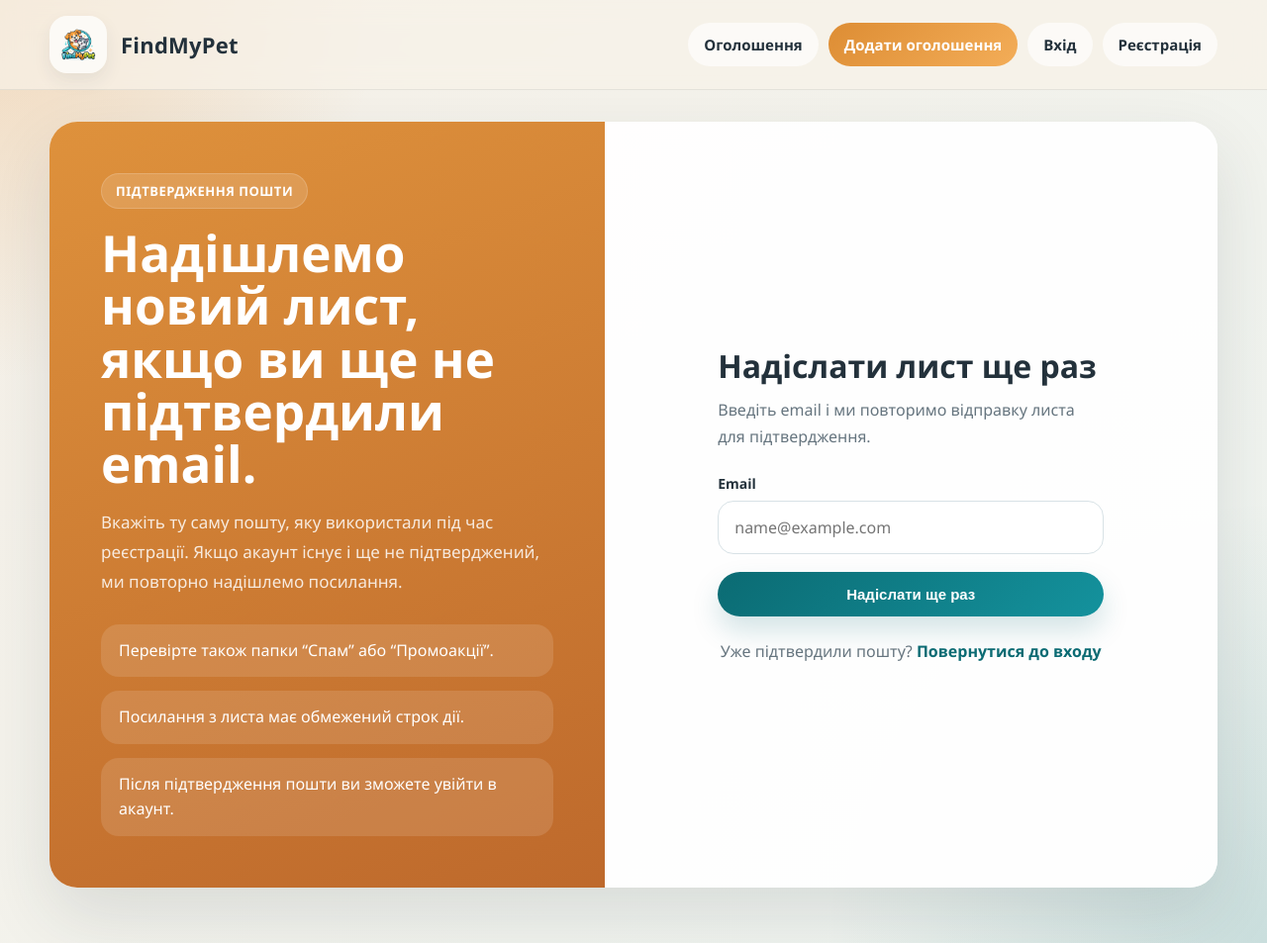
After one commit to Andriiboichuk22/FindMyPet, a Flask app: page /resend-verification in a window 1280 px wide. The commit adds this page. Shown: the whole page at 99% size. Run offline with Flask 3, Linux system fonts and the light colour scheme.

Commit message:
add mail confirmation and add administrator

```diff
--- a/app.py
+++ b/app.py
@@ -43,6 +43,10 @@ MAIL_FROM = os.getenv('MAIL_FROM') or getattr(config, 'MAIL_FROM', MAIL_USERNAME
 PASSWORD_RESET_SALT = os.getenv('PASSWORD_RESET_SALT') or getattr(config, 'PASSWORD_RESET_SALT', 'password-reset-salt')
 PASSWORD_RESET_EXPIRES_MINUTES = int(
     os.getenv('PASSWORD_RESET_EXPIRES_MINUTES') or getattr(config, 'PASSWORD_RESET_EXPIRES_MINUTES', 30)
+)
+EMAIL_VERIFICATION_SALT = os.getenv('EMAIL_VERIFICATION_SALT') or getattr(config, 'EMAIL_VERIFICATION_SALT', 'email-verification-salt')
+EMAIL_VERIFICATION_EXPIRES_HOURS = int(
+    os.getenv('EMAIL_VERIFICATION_EXPIRES_HOURS') or getattr(config, 'EMAIL_VERIFICATION_EXPIRES_HOURS', 24)
 )
 
 db = SQLAlchemy(app)
@@ -167,12 +171,54 @@ def verify_password_reset_token(token):
     return User.query.filter_by(email=email).first()
 
 
+def generate_email_verification_token(user):
+    serializer = get_token_serializer()
+    return serializer.dumps(user.email, salt=EMAIL_VERIFICATION_SALT)
+
+
+def verify_email_verification_token(token):
+    serializer = get_token_serializer()
+    email = serializer.loads(
+        token,
+        salt=EMAIL_VERIFICATION_SALT,
+        max_age=EMAIL_VERIFICATION_EXPIRES_HOURS * 3600,
+    )
+    return User.query.filter_by(email=email).first()
+
+
+def send_email_verification(user):
+    verification_token = generate_email_verification_token(user)
+    verification_link = url_for('verify_email', token=verification_token, _external=True)
+    email_body = (
+        'Підтвердіть свою пошту для FindMyPet.\n\n'
+        f'Перейдіть за посиланням:\n{verification_link}\n\n'
+        f'Посилання дійсне {EMAIL_VERIFICATION_EXPIRES_HOURS} годин.\n'
+        'Якщо ви не створювали акаунт, просто проігноруйте цей лист.'
+    )
+    send_email_message('FindMyPet - підтвердження пошти', user.email, email_body)
+
+
 def login_required(view_func):
     @wraps(view_func)
     def wrapped_view(*args, **kwargs):
         if not session.get('user_id'):
             flash('Спочатку увійдіть у свій акаунт')
             return redirect(url_for('login'))
+        return view_func(*args, **kwargs)
+
+    return wrapped_view
+
+
+def admin_required(view_func):
+    @wraps(view_func)
+    def wrapped_view(*args, **kwargs):
+        current_user = get_current_user()
+        if not current_user:
+            flash('Спочатку увійдіть у свій акаунт')
+            return redirect(url_for('login'))
+        if not current_user.is_admin:
+            flash('Доступ до адмінки мають лише адміністратори')
+            return redirect(url_for('home'))
         return view_func(*args, **kwargs)
 
     return wrapped_view
@@ -215,9 +261,11 @@ class User(db.Model):
     phone = db.Column(db.String(20))
     photo = db.Column(db.String(200))
     email = db.Column(db.String(255), unique=True)
+    is_email_verified = db.Column(db.Boolean, nullable=False, default=True)
     google_id = db.Column(db.String(255), unique=True)
     auth_provider = db.Column(db.String(20), nullable=False, default='local')
     is_username_auto = db.Column(db.Boolean, nullable=False, default=False)
+    is_admin = db.Column(db.Boolean, nullable=False, default=False)
 
     pets = db.relationship('Pet', backref='user', lazy=True)
     comments = db.relationship('Comment', backref='user', lazy=True)
@@ -260,9 +308,11 @@ def ensure_user_columns():
         'phone': 'ALTER TABLE user ADD COLUMN phone VARCHAR(20)',
         'photo': 'ALTER TABLE user ADD COLUMN photo VARCHAR(200)',
         'email': 'ALTER TABLE user ADD COLUMN email VARCHAR(255)',
+        'is_email_verified': 'ALTER TABLE user ADD COLUMN is_email_verified BOOLEAN DEFAULT 1 NOT NULL',
         'google_id': 'ALTER TABLE user ADD COLUMN google_id VARCHAR(255)',
         'auth_provider': "ALTER TABLE user ADD COLUMN auth_provider VARCHAR(20) DEFAULT 'local' NOT NULL",
         'is_username_auto': 'ALTER TABLE user ADD COLUMN is_username_auto BOOLEAN DEFAULT 0 NOT NULL',
+        'is_admin': 'ALTER TABLE user ADD COLUMN is_admin BOOLEAN DEFAULT 0 NOT NULL',
     }
 
     for column_name, statement in statements.items():
@@ -271,6 +321,37 @@ def ensure_user_columns():
 
     db.session.execute(text("UPDATE user SET auth_provider = 'local' WHERE auth_provider IS NULL OR auth_provider = ''"))
     db.session.execute(text("UPDATE user SET is_username_auto = 0 WHERE is_username_auto IS NULL"))
+    db.session.execute(text("UPDATE user SET is_email_verified = 1 WHERE is_email_verified IS NULL"))
+    db.session.execute(text("UPDATE user SET is_admin = 0 WHERE is_admin IS NULL"))
+    db.session.commit()
+
+
+def ensure_admin_user():
+    admin_user = User.query.filter_by(username='admin').first()
+
+    if not admin_user:
+        admin_user = User.query.filter_by(email='findmypetadmin@gmail.com').first()
+
+    if admin_user:
+        admin_user.username = 'admin'
+        admin_user.is_admin = True
+        admin_user.email = admin_user.email or 'findmypetadmin@gmail.com'
+        admin_user.auth_provider = admin_user.auth_provider or 'local'
+        admin_user.is_username_auto = False
+        admin_user.is_email_verified = True
+        admin_user.password = hash_password('admin')
+    else:
+        admin_user = User(
+            username='admin',
+            password=hash_password('admin'),
+            email='findmypetadmin@gmail.com',
+            auth_provider='local',
+            is_email_verified=True,
+            is_username_auto=False,
+            is_admin=True,
+        )
+        db.session.add(admin_user)
+
     db.session.commit()
 
 
@@ -279,6 +360,7 @@ def init_app_data():
     with app.app_context():
         db.create_all()
         ensure_user_columns()
+        ensure_admin_user()
 
 
 # =========================
@@ -386,11 +468,20 @@ def add():
 @app.route('/login', methods=['GET', 'POST'])
 def login():
     if request.method == 'POST':
-        username = request.form['username'].strip()
+        login_value = request.form['username'].strip()
         password = request.form['password']
-        user = User.query.filter_by(username=username).first()
+        search_value = normalize_email(login_value)
+        user = User.query.filter(
+            or_(
+                User.username == login_value,
+                User.email == search_value,
+            )
+        ).first()
 
         if verify_password(user, password):
+            if user.auth_provider == 'local' and user.email and not user.is_email_verified:
+                flash('Спочатку підтвердіть пошту. Ми надіслали вам лист із посиланням.')
+                return redirect(url_for('resend_verification'))
             if user.password == password:
                 user.password = hash_password(password)
                 db.session.commit()
@@ -418,7 +509,7 @@ def forgot_password():
             return render_template('forgot_password.html')
 
         user = User.query.filter_by(email=email).first()
-        if user and user.auth_provider == 'local':
+        if user and user.auth_provider == 'local' and user.is_email_verified:
             token = generate_password_reset_token(user)
             reset_link = url_for('reset_password', token=token, _external=True)
             email_body = (
@@ -438,6 +529,54 @@ def forgot_password():
         return redirect(url_for('login'))
 
     return render_template('forgot_password.html')
+
+
+@app.route('/verify-email/<token>')
+def verify_email(token):
+    try:
+        user = verify_email_verification_token(token)
+    except SignatureExpired:
+        flash('Посилання для підтвердження пошти вже неактивне. Запросіть нове.')
+        return redirect(url_for('resend_verification'))
+    except BadSignature:
+        flash('Некоректне посилання для підтвердження пошти.')
+        return redirect(url_for('login'))
+
+    if not user or user.auth_provider != 'local':
+        flash('Підтвердження пошти для цього акаунта недоступне.')
+        return redirect(url_for('login'))
+
+    user.is_email_verified = True
+    db.session.commit()
+    flash('Пошту підтверджено. Тепер ви можете увійти.')
+    return redirect(url_for('login'))
+
+
+@app.route('/resend-verification', methods=['GET', 'POST'])
+def resend_verification():
+    if request.method == 'POST':
+        email = normalize_email(request.form['email'])
+
+        if not email:
+            flash('Вкажіть email')
+            return render_template('resend_verification.html')
+
+        if not is_mail_configured():
+            flash('Надсилання листів ще не налаштоване. Додайте SMTP-параметри в config.py.')
+            return render_template('resend_verification.html')
+
+        user = User.query.filter_by(email=email).first()
+        if user and user.auth_provider == 'local' and not user.is_email_verified:
+            try:
+                send_email_verification(user)
+            except Exception:
+                flash('Не вдалося надіслати листа. Перевірте SMTP-налаштування пошти.')
+                return render_template('resend_verification.html')
+
+        flash('Якщо акаунт існує і пошта ще не підтверджена, ми надіслали новий лист.')
+        return redirect(url_for('login'))
+
+    return render_template('resend_verification.html')
 
 
 @app.route('/reset-password/<token>', methods=['GET', 'POST'])
@@ -573,6 +712,7 @@ def register():
             password=hash_password(password),
             email=email,
             auth_provider='local',
+            is_email_verified=False,
             is_username_auto=False,
         )
 
@@ -584,7 +724,16 @@ def register():
             flash('Логін або email уже зайнятий')
             return render_template('register.html')
 
-        flash('Акаунт створено. Тепер увійдіть у систему')
+        if is_mail_configured():
+            try:
+                send_email_verification(user)
+            except Exception:
+                flash('Акаунт створено, але лист підтвердження не вдалося надіслати. Спробуйте ще раз пізніше.')
+                return redirect(url_for('resend_verification'))
+
+            flash('Акаунт створено. Перевірте пошту й підтвердьте email перед входом.')
+        else:
+            flash('Акаунт створено, але надсилання листів ще не налаштоване. Зверніться до адміністратора.')
         return redirect(url_for('login'))
 
     return render_template('register.html')
@@ -633,7 +782,12 @@ def cabinet():
     if request.method == 'POST':
         new_username = request.form['username'].strip()
         new_email = normalize_email(request.form['email'])
+        email_changed = new_email != (current_user.email or '')
         current_user.phone = request.form['phone'].strip()
+
+        if current_user.auth_provider == 'local' and email_changed and not is_mail_configured():
+            flash('Спочатку налаштуйте пошту для сайту, щоб змінювати email із підтвердженням.')
+            return redirect(url_for('cabinet'))
 
         if not new_email:
             flash('Вкажіть email')
@@ -651,6 +805,8 @@ def cabinet():
 
         current_user.username = new_username
         current_user.email = new_email
+        if current_user.auth_provider == 'local' and email_changed:
+            current_user.is_email_verified = False
         current_user.is_username_auto = False
 
         file = request.files.get('photo')
@@ -659,8 +815,17 @@ def cabinet():
 
         try:
             db.session.commit()
+            if current_user.auth_provider == 'local' and email_changed and is_mail_configured():
+                try:
+                    send_email_verification(current_user)
+                except Exception:
+                    flash('Email оновлено, але лист підтвердження не вдалося надіслати.')
+                    return redirect(url_for('cabinet'))
             set_logged_in_user(current_user)
-            flash('Профіль оновлено')
+            if current_user.auth_provider == 'local' and email_changed:
+                flash('Профіль оновлено. Підтвердьте нову пошту через лист.')
+            else:
+                flash('Профіль оновлено')
         except IntegrityError:
             db.session.rollback()
             flash('Логін або email уже зайнятий')
@@ -669,6 +834,13 @@ def cabinet():
 
     user_pets = Pet.query.filter_by(user_id=current_user.id).order_by(Pet.id.desc()).all()
     return render_template('cabinet.html', profile_user=current_user, user_pets=user_pets)
+
+
+@app.route('/admin')
+@admin_required
+def admin_panel():
+    pets = Pet.query.order_by(Pet.id.desc()).all()
+    return render_template('admin.html', pets=pets)
 
 @app.route('/pets/<int:pet_id>/edit', methods=['GET', 'POST'])
 @login_required
@@ -708,13 +880,16 @@ def delete_pet(pet_id):
     current_user = get_current_user()
     pet = Pet.query.get_or_404(pet_id)
 
-    if pet.user_id != current_user.id:
-        flash('Р’Рё РЅРµ РјРѕР¶РµС‚Рµ РІРёРґР°Р»РёС‚Рё С†Рµ РѕРіРѕР»РѕС€РµРЅРЅСЏ')
+    if pet.user_id != current_user.id and not current_user.is_admin:
+        flash('Ви не можете видалити це оголошення')
         return redirect(url_for('cabinet'))
 
     db.session.delete(pet)
     db.session.commit()
-    flash('РћРіРѕР»РѕС€РµРЅРЅСЏ РІРёРґР°Р»РµРЅРѕ')
+    flash('Оголошення видалено')
+
+    if current_user.is_admin and pet.user_id != current_user.id:
+        return redirect(url_for('admin_panel'))
     return redirect(url_for('cabinet'))
 
 
--- a/templates/header.html
+++ b/templates/header.html
@@ -10,8 +10,11 @@
             <a class="site-nav__link site-nav__link--accent" href="{{ url_for('add') }}">Додати оголошення</a>
 
             {% if user %}
-            <a class="site-nav__user" href="/cabinet">{{ user }}</a>
-            <a class="site-nav__link" href="/logout">Вийти</a>
+            {% if current_user and current_user.is_admin %}
+            <a class="site-nav__link" href="{{ url_for('admin_panel') }}">Адмінка</a>
+            {% endif %}
+            <a class="site-nav__user" href="{{ url_for('cabinet') }}">{{ user }}</a>
+            <a class="site-nav__link" href="{{ url_for('logout') }}">Вийти</a>
             {% else %}
             <a class="site-nav__link" href="{{ url_for('login') }}">Вхід</a>
             <a class="site-nav__link" href="{{ url_for('register') }}">Реєстрація</a>
--- /dev/null
+++ b/templates/resend_verification.html
@@ -0,0 +1,60 @@
+<!DOCTYPE html>
+<html lang="uk">
+<head>
+    <meta charset="UTF-8">
+    <meta name="viewport" content="width=device-width, initial-scale=1.0">
+    <title>FindMyPet | Підтвердження пошти</title>
+    <link rel="stylesheet" href="{{ url_for('static', filename='style.css') }}">
+</head>
+<body class="page page-auth page-resend-verification">
+    {% include "header.html" %}
+
+    <main class="page-main auth-page">
+        <section class="auth-shell auth-shell--reverse">
+            <div class="auth-hero auth-hero--warm">
+                <span class="section-tag">Підтвердження пошти</span>
+                <h1>Надішлемо новий лист, якщо ви ще не підтвердили email.</h1>
+                <p>
+                    Вкажіть ту саму пошту, яку використали під час реєстрації. Якщо акаунт існує
+                    і ще не підтверджений, ми повторно надішлемо посилання.
+                </p>
+
+                <ul class="auth-list">
+                    <li>Перевірте також папки “Спам” або “Промоакції”.</li>
+                    <li>Посилання з листа має обмежений строк дії.</li>
+                    <li>Після підтвердження пошти ви зможете увійти в акаунт.</li>
+                </ul>
+            </div>
+
+            <section class="auth-card">
+                <div class="auth-panel">
+                    <h2>Надіслати лист ще раз</h2>
+                    <p class="auth-subtitle">Введіть email і ми повторимо відправку листа для підтвердження.</p>
+
+                    {% with messages = get_flashed_messages() %}
+                        {% if messages %}
+                            {% for message in messages %}
+                                <div class="flash-message">{{ message }}</div>
+                            {% endfor %}
+                        {% endif %}
+                    {% endwith %}
+
+                    <form method="POST" class="auth-form">
+                        <div class="field">
+                            <label for="email">Email</label>
+                            <input id="email" type="email" name="email" placeholder="name@example.com" required>
+                        </div>
+
+                        <button class="submit_btn" type="submit">Надіслати ще раз</button>
+                    </form>
+
+                    <p class="auth-switch">
+                        Уже підтвердили пошту?
+                        <a href="{{ url_for('login') }}">Повернутися до входу</a>
+                    </p>
+                </div>
+            </section>
+        </section>
+    </main>
+</body>
+</html>
```
Also changed, not shown: templates/admin.html (added, +87 -0 lines), instance/database.db, static/uploads/profile_03f4746ba3c74bc89f68ca8e20109c1b_1.jpg (added).
